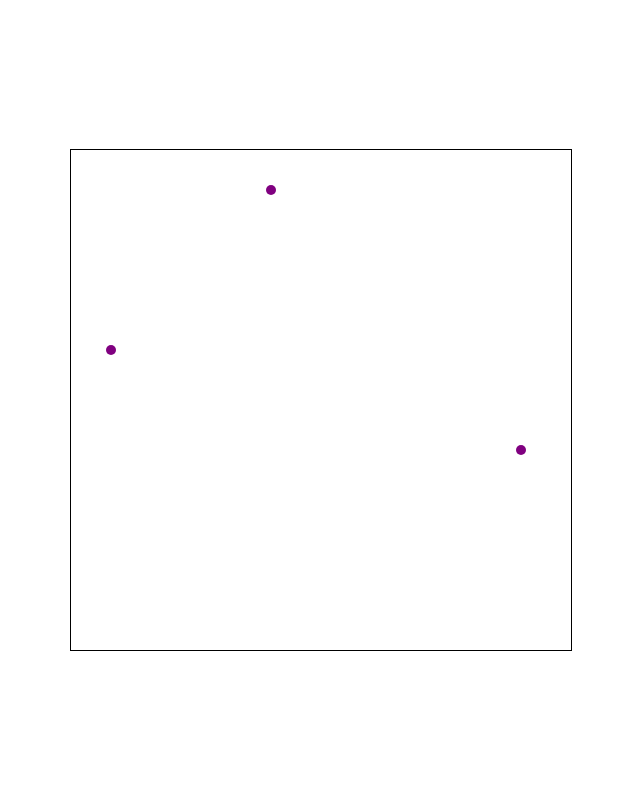
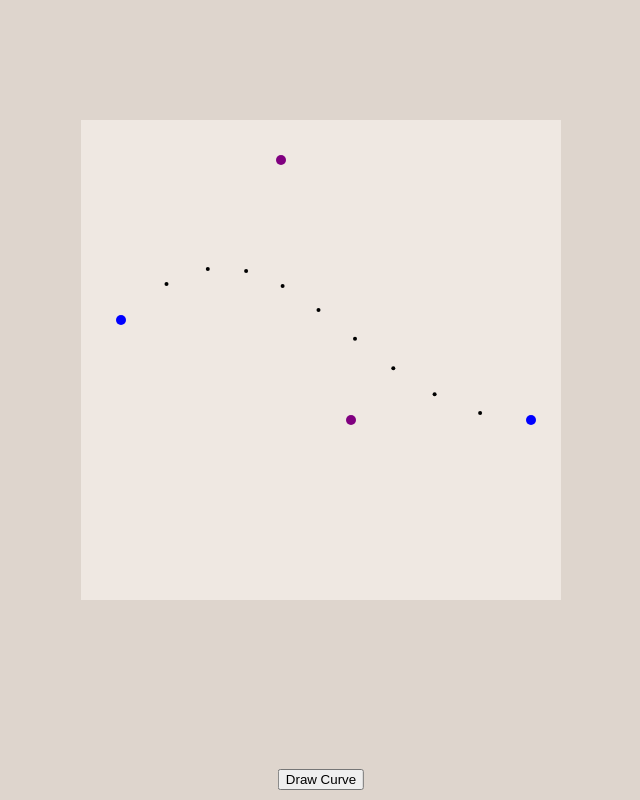
Before and after one commit to gpot22/bezier-demo, a plain HTML site: page index.html in a window 1280 px wide. Shown: the whole page, without its empty margins (319-959 px from the left). Drawn offline with Linux system fonts and the light colour scheme.

Commit message:
successful quadratic & cubic bezier
kinda hard-coded ish but its ok clean up code later

```diff
--- a/index.html
+++ b/index.html
@@ -8,6 +8,7 @@
 </head>
 <body>
     <canvas id="canvas1"></canvas>
+    <button id="draw-btn">Draw Curve</button>
     <script src="script.js" type="module"></script>
 </body>
 </html>
--- a/point.js
+++ b/point.js
@@ -1,15 +1,29 @@
 import {dist} from './utils.js'
 
 export default class Point {
-    constructor(_x, _y, _r = 5, _color = 'purple') {
+    constructor(_x, _y, _r = 5, _color = 'black') {
         this.x = _x
         this.y = _y
         this.r = _r
         this.color = _color
+        this.defaultColor = _color
     }
 
     clone() {
         return new Point(this.x, this.y, this.r, this.color)
+    }
+
+    update (ctx) {
+        ctx.beginPath();
+        ctx.arc(this.x, this.y, this.r, 0, Math.PI*2, false);
+        ctx.fillStyle = this.color
+        ctx.fill()
+    }
+}
+
+export class DynamicPoint extends Point {
+    constructor(_x, _y, _r=5, _color='black') {
+        super(_x, _y, _r, _color)
     }
 
     setRGBA(r, g, b, a) {
@@ -19,11 +33,4 @@ export default class Point {
     isTouching(x, y, padding=0) {
         return dist(this.x, this.y, x, y) < this.r + padding
     }
-
-    update (ctx) {
-        ctx.beginPath();
-        ctx.arc(this.x, this.y, this.r, 0, Math.PI*2, false);
-        ctx.fillStyle = this.color
-        ctx.fill()
-    }
 }
--- a/script.js
+++ b/script.js
@@ -1,27 +1,29 @@
-import Point from "./point.js"
+import Point, {DynamicPoint} from "./point.js"
 import {dist, lerp} from './utils.js'
 import CursorHandler from './cursor_handler.js'
 const canvas = document.querySelector('#canvas1')
 const ctx = canvas.getContext('2d')
+const drawBtn = document.querySelector('#draw-btn')
 
-const CANVAS_W = canvas.width = 500
-const CANVAS_H = canvas.height = 500
+const CANVAS_W = canvas.width = 480
+const CANVAS_H = canvas.height = 480
 const cursor = new CursorHandler(canvas);
 
 // End Points
-let p0 = new Point(40, 200)
-let p1 = new Point(450, 300)
+let p0 = new DynamicPoint(40, 200, 5, 'blue')
+let p1 = new DynamicPoint(450, 300, 5, 'blue')
 
 // Control Point(s)
-let pA = new Point(200, 40)
-// let pB = new Point(270, 400)
+let pA = new DynamicPoint(200, 40, 5, 'purple')
+let pB = new DynamicPoint(270, 300, 5, 'purple')
+let dragPointColor = 'red'
 
-let nodes = [p0, pA, p1]
+let nodes = [p0, pA, pB, p1]
 let draggingPoint;
 
-let dt = 0.1
+// let dt = 0.1
 
-let curve_points = []
+// let curve_points = []
 
 function drawCurve(start, end, points, dotted=true) {
     if(dotted) {
@@ -39,32 +41,48 @@ function drawCurve(start, end, points, dotted=true) {
     }
 }
 
+function cubicBezier(start, controls, end, dt) {
+    let points = []
+    for(let t=0; t<=1;t+=dt) {
+        let qp1 = quadraticBezierPoints(start, controls[0], controls[1], t)
+        let qp2 = quadraticBezierPoints(controls[0], controls[1], end, t)
+        let x = lerp(qp1.x, qp2.x, t)
+        let y = lerp(qp1.y, qp2.y, t)
+        points.push(new Point(x, y, 2, 'black'))
+    }
+    return points
+}
+
+function quadraticBezierPoints(start, control, end, t) {
+    let x1 = lerp(start.x, control.x, t)
+    let y1 = lerp(start.y, control.y, t)
+    let x2 = lerp(control.x, end.x, t)
+    let y2 = lerp(control.y, end.y, t)
+
+    let x = lerp(x1, x2, t)
+    let y = lerp(y1, y2, t)
+    return {x:x, y:y}
+}
+
+function quadraticBezier(start, control, end, dt) {
+    let points = []
+    for(let t=0;t <= 1; t+=dt) {
+        let p = quadraticBezierPoints(start, control, end, t)
+        points.push(new Point(p.x, p.y, 2, 'black'))
+    }
+    return points
+}
+
 function animate() {
     ctx.clearRect(0, 0, CANVAS_W, CANVAS_H)
+    let curve_points = cubicBezier(p0, [pA, pB], p1, 0.1)
+    // let curve_points = quadraticBezier(p0, pA, o1, 0.1)
+    curve_points.forEach(p => p.update(ctx))
 
-    for(let t=0;t <= 1; t+=dt) {
-        let x1 = lerp(p0.x, pA.x, t)
-        let y1 = lerp(p0.y, pA.y, t)
-        let x2 = lerp(pA.x, p1.x, t)
-        let y2 = lerp(pA.y, p1.y, t)
-
-        let x = lerp(x1, x2, t)
-        let y = lerp(y1, y2, t)
-
-        curve_points.push(new Point(x, y, 2, 'black'))
-        // ctx.beginPath()
-        // ctx.moveTo(0, 0)
-        // ctx.strokeStyle = 'black'
-        // ctx.lineTo(x, y)
-        // ctx.stroke()
-        // points.push(new Point(x, y, 2, 'black'))
-    }
     p0.update(ctx)
     p1.update(ctx)
     pA.update(ctx)
-    // drawCurve(p0, p1, curve_points)
-    // pB.update(ctx)
-    // points.forEach(p => p.update(ctx))
+    pB.update(ctx)
     requestAnimationFrame(animate)
 }
 
@@ -72,7 +90,7 @@ addEventListener('mousedown', (_) => {
     nodes.forEach( (p) => {
         if(p.isTouching(cursor.x, cursor.y, 5) && cursor.pressed) {
             draggingPoint = p
-            p.color = 'blue'
+            p.color = dragPointColor
             p.update(ctx)
         }
     })
@@ -88,7 +106,13 @@ addEventListener('mousemove', (_) => {
 
 
 addEventListener('mouseup', (_) => {
+    if(draggingPoint == null) return;
+    draggingPoint.color = draggingPoint.defaultColor
+    draggingPoint.update(ctx)
     draggingPoint = null
 })
 
 animate()
+
+drawBtn.addEventListener('click', () => {
+    })
--- a/styles.css
+++ b/styles.css
@@ -3,13 +3,24 @@
 }
 
 html, body {
-    margin: 0
+    margin: 0;
+    background-color: #ded5cd
 }
 
 #canvas1 {
-    border: 1px solid black;
+    background-color: #efe8e2;
+    /* border: 1px solid black; */
     position: absolute;
-    top: 50%;
+    top: 45vh;
     left: 50%;
     transform: translate(-50%, -50%)
 }
+
+#draw-btn {
+    position: absolute;
+    left: 50%;
+    bottom: 10px;
+    transform: translateX(-50%);
+
+    z-index: 10
+}
```
